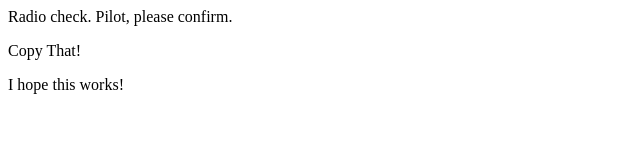
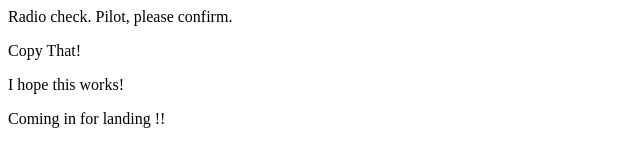
Before and after one commit to Ciana22/communication-log, a plain HTML site: page index.html in a window 1280 px wide. Shown: the whole page, without its empty margins (0-640 px from the left). Drawn offline with Linux system fonts and the light colour scheme.

Commit message:
once more

```diff
--- a/index.html
+++ b/index.html
@@ -3,5 +3,6 @@
       <p>Radio check. Pilot, please confirm.</p>
       <p> Copy That!</p>
       <p>I hope this works!</p>
+      <p> Coming in for landing !!</p>
    </body>
 </html>
```
